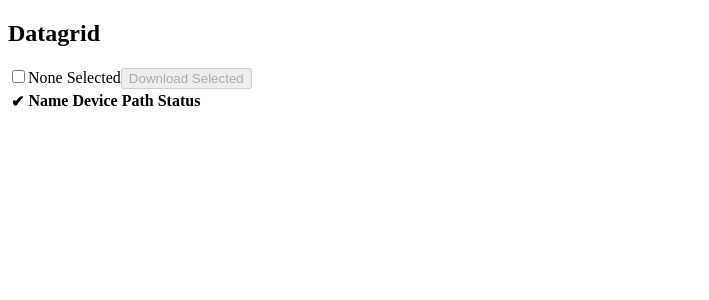
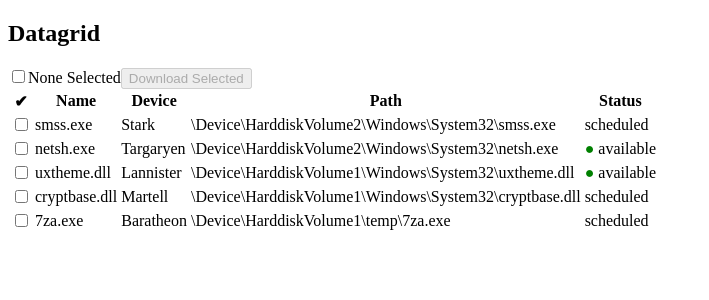
Before and after one commit to Adityachoudhary2/Datagrid-project, a React (Vite) app: page / in a window 1280 px wide. Shown: the top 300 px of the page, without its empty margins (0-709 px from the left). Built offline with nearby package versions, Linux system fonts and the light colour scheme.

Commit message:
table and status complete

```diff
--- a/src/components/DataGrid.tsx
+++ b/src/components/DataGrid.tsx
@@ -1,17 +1,45 @@
 import { useState } from "react";
+import { sampleData } from "../Data/sampleData";
+import TableRow from "./TableRow";
 
 export default function DataGrid() {
     const [selectedRows, setSelectedRows] = useState<string[]>([]);
+    const [selectAll, setSelectAll] = useState(false);
+
+    const handleRowSelection = (name: string) => {
+        const updatedSelection = selectedRows.includes(name)
+            ? selectedRows.filter(item => item !== name)
+            : [...selectedRows, name];
+
+        setSelectedRows(updatedSelection);
+        setSelectAll(updatedSelection.length === sampleData.length);
+    };
+
+    const handleSelectAll = () => {
+        if (selectAll) {
+          setSelectedRows([]);
+        } else {
+          setSelectedRows(sampleData.filter(row => row.status === "available").map(row => row.name));
+        }
+        setSelectAll(!selectAll);
+    }
+
+    const handleDownload = () => {
+        alert(`Downloading: ${JSON.stringify(selectedRows, null, 2)}`);
+      };
 
     return (
         <>
             <div>
                 <h2>Datagrid</h2>
                 <label>
-                    <input type="checkbox" />
+                    <input type="checkbox"
+                        checked={selectAll}
+                        onChange={handleSelectAll}
+                    />
                     {selectedRows.length > 0 ? ` ${selectedRows.length} Selected` : "None Selected"}
                 </label>
-                <button disabled={selectedRows.length === 0}>
+                <button onClick={handleDownload} disabled={selectedRows.length === 0}>
                     Download Selected
                 </button>
 
@@ -26,7 +54,10 @@ export default function DataGrid() {
                         </tr>
                     </thead>
                     <tbody>
+                        {sampleData.map(row => (
+                            <TableRow key={row.name} row={row} selectedRows={selectedRows} handleRowSelection={handleRowSelection} />
 
+                        ))}
                     </tbody>
                 </table>
             </div>
--- a/src/components/StatusIndicator.tsx
+++ b/src/components/StatusIndicator.tsx
@@ -0,0 +1,14 @@
+import React from 'react'
+
+
+
+interface StatusIndicatorProps {
+  status: "available" | "scheduled";
+}
+
+const  StatusIndicator: React.FC<StatusIndicatorProps> = ({status}) => {
+
+  return status === "available" ? <span style={{color:"green"}}>●</span> : null
+}
+
+export default StatusIndicator
--- a/src/components/TableRow.tsx
+++ b/src/components/TableRow.tsx
@@ -1,17 +1,21 @@
+import StatusIndicator from "./StatusIndicator"
 
 
-function TableRow() {
+const TableRow =({row})=> {
     return (
         <tr>
             <td>
-            <input type="checkbox" />
+                <input type="checkbox"
+
+                />
             </td>
-        <td>{}</td>
-        <td></td>
-        <td></td>
-        <td></td>
+            <td>{row.name}</td>
+            <td>{row.device}</td>
+            <td>{row.path}</td>
+            <td><StatusIndicator status={row.status} /> {row.status}</td>
         </tr>
     )
 }
 
+
 export default TableRow
```
Lines whose indentation alone changed are shown as unchanged.
